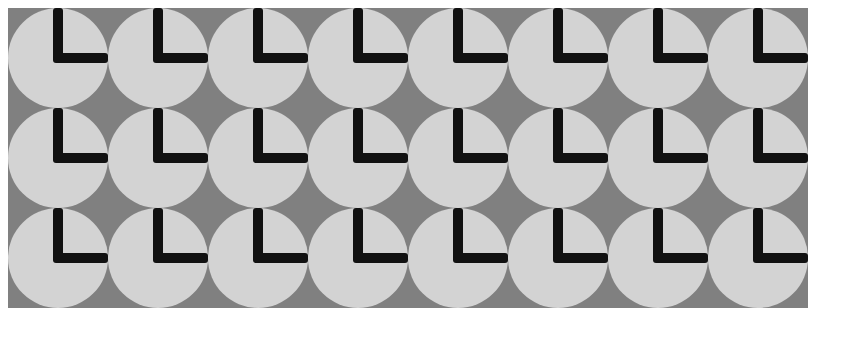
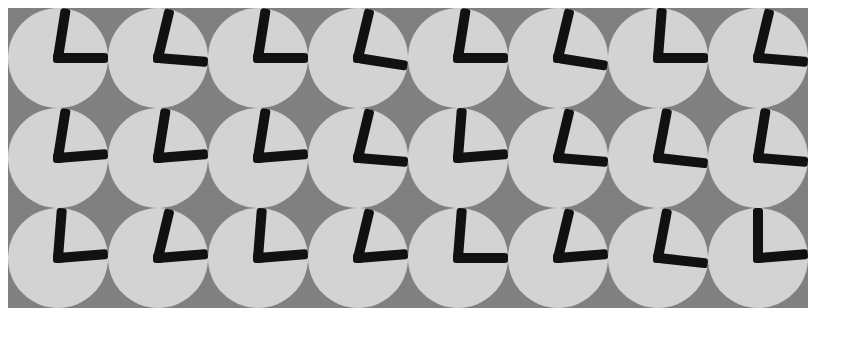
Before and after one commit to MGray24/DigitalAnalogClock, a plain HTML site: page index.html in a window 1280 px wide. Shown: the whole page, without its empty margins (0-863 px from the left). Drawn offline with Linux system fonts and the light colour scheme.

Commit message:
times are formed

```diff
--- a/index.html
+++ b/index.html
@@ -8,134 +8,8 @@
 </head>
 <body>
     <div class="digital_clock">
-        <div class="digital_number">
-            <div class="analog_clock">
-                <div class="analog_center"></div>
-                <div class="hand hour"></div>
-                <div class="hand minute"></div>
-            </div>
-            <div class="analog_clock">
-                <div class="analog_center"></div>
-                <div class="hand hour"></div>
-                <div class="hand minute"></div>
-            </div>
-            <div class="analog_clock">
-                <div class="analog_center"></div>
-                <div class="hand hour"></div>
-                <div class="hand minute"></div>
-            </div>
-            <div class="analog_clock">
-                <div class="analog_center"></div>
-                <div class="hand hour"></div>
-                <div class="hand minute"></div>
-            </div>
-            <div class="analog_clock">
-                <div class="analog_center"></div>
-                <div class="hand hour"></div>
-                <div class="hand minute"></div>
-            </div>
-            <div class="analog_clock">
-                <div class="analog_center"></div>
-                <div class="hand hour"></div>
-                <div class="hand minute"></div>
-            </div>
-        </div>
-        <div class="digital_number">
-            <div class="analog_clock">
-                <div class="analog_center"></div>
-                <div class="hand hour"></div>
-                <div class="hand minute"></div>
-            </div>
-            <div class="analog_clock">
-                <div class="analog_center"></div>
-                <div class="hand hour"></div>
-                <div class="hand minute"></div>
-            </div>
-            <div class="analog_clock">
-                <div class="analog_center"></div>
-                <div class="hand hour"></div>
-                <div class="hand minute"></div>
-            </div>
-            <div class="analog_clock">
-                <div class="analog_center"></div>
-                <div class="hand hour"></div>
-                <div class="hand minute"></div>
-            </div>
-            <div class="analog_clock">
-                <div class="analog_center"></div>
-                <div class="hand hour"></div>
-                <div class="hand minute"></div>
-            </div>
-            <div class="analog_clock">
-                <div class="analog_center"></div>
-                <div class="hand hour"></div>
-                <div class="hand minute"></div>
-            </div>
-        </div>
-        <div class="digital_number">
-            <div class="analog_clock">
-                <div class="analog_center"></div>
-                <div class="hand hour"></div>
-                <div class="hand minute"></div>
-            </div>
-            <div class="analog_clock">
-                <div class="analog_center"></div>
-                <div class="hand hour"></div>
-                <div class="hand minute"></div>
-            </div>
-            <div class="analog_clock">
-                <div class="analog_center"></div>
-                <div class="hand hour"></div>
-                <div class="hand minute"></div>
-            </div>
-            <div class="analog_clock">
-                <div class="analog_center"></div>
-                <div class="hand hour"></div>
-                <div class="hand minute"></div>
-            </div>
-            <div class="analog_clock">
-                <div class="analog_center"></div>
-                <div class="hand hour"></div>
-                <div class="hand minute"></div>
-            </div>
-            <div class="analog_clock">
-                <div class="analog_center"></div>
-                <div class="hand hour"></div>
-                <div class="hand minute"></div>
-            </div>
-        </div>
-        <div class="digital_number">
-            <div class="analog_clock">
-                <div class="analog_center"></div>
-                <div class="hand hour"></div>
-                <div class="hand minute"></div>
-            </div>
-            <div class="analog_clock">
-                <div class="analog_center"></div>
-                <div class="hand hour"></div>
-                <div class="hand minute"></div>
-            </div>
-            <div class="analog_clock">
-                <div class="analog_center"></div>
-                <div class="hand hour"></div>
-                <div class="hand minute"></div>
-            </div>
-            <div class="analog_clock">
-                <div class="analog_center"></div>
-                <div class="hand hour"></div>
-                <div class="hand minute"></div>
-            </div>
-            <div class="analog_clock">
-                <div class="analog_center"></div>
-                <div class="hand hour"></div>
-                <div class="hand minute"></div>
-            </div>
-            <div class="analog_clock">
-                <div class="analog_center"></div>
-                <div class="hand hour"></div>
-                <div class="hand minute"></div>
-            </div>
-        </div>
+        <!--There will be 4 digital numbers placed here, heach with 6 analog clocks
+        Each analog clock has 2 hands and a center piece-->
     </div>
     <script src="script.js"></script>
 </body>
--- a/script.js
+++ b/script.js
@@ -0,0 +1,113 @@
+// Example structure for minute hands (expand as needed)
+const minuteAngleMap = {
+    0: { '0': 90, '1': 215, '2': 90, '3': 90, '4': 180, '5': 90, '6': 90, '7': 90, '8': 90, '9': 90 },
+    1: { '0': 180, '1': 180, '2': 180, '3': 180, '4': 180, '5': 270, '6': 270, '7': 180, '8': 180, '9': 180 },
+    2: { '0': 0, '1': 215, '2': 90, '3': 90, '4': 0, '5': 0, '6': 0, '7': 215, '8': 90, '9': 0 },
+    3: { '0': 0, '1': 0, '2': 0, '3': 0, '4': 0, '5': 180, '6': 180, '7': 180, '8': 180, '9': 180 },
+    4: { '0': 0, '1': 215, '2': 0, '3': 90, '4': 215, '5': 90, '6': 0, '7': 215, '8': 0, '9': 90 },
+    5: { '0': 0, '1': 0, '2': 270, '3': 0, '4': 0, '5': 0, '6': 0, '7': 0, '8': 0, '9': 0 }
+};
+
+// Example structure for hour hands
+const hourAngleMap = {
+    0: { '0': 180, '1': 215, '2': 90, '3': 90, '4': 180, '5': 180, '6': 180, '7': 90, '8': 180, '9': 180 },
+    1: { '0': 270, '1': 180, '2': 270, '3': 270, '4': 180, '5': 270, '6': 270, '7': 270, '8': 270, '9': 270 },
+    2: { '0': 180, '1': 215, '2': 180, '3': 90, '4': 90, '5': 90, '6': 180, '7': 215, '8': 180, '9': 90 },
+    3: { '0': 180, '1': 180, '2': 270, '3': 270, '4': 180, '5': 270, '6': 270, '7': 180, '8': 270, '9': 180 },
+    4: { '0': 90, '1': 215, '2': 90, '3': 90, '4': 215, '5': 90, '6': 90, '7': 215, '8': 90, '9': 90 },
+    5: { '0': 270, '1': 0, '2': 270, '3': 270, '4': 0, '5': 270, '6': 270, '7': 0, '8': 270, '9': 270 }
+};
+
+const digitalClock = document.querySelector('.digital_clock');
+
+for (let i = 0; i < 4; i++) { // 4 digital_number rows
+    const digitalNumber = document.createElement('div');
+    digitalNumber.className = 'digital_number';
+    digitalNumber.id = `digital_number_${i}`
+    for (let j = 0; j < 6; j++) { // 6 analog_clock per row
+        const analogClock = document.createElement('div');
+        analogClock.className = 'analog_clock';
+        analogClock.id = `dig_${i}_analog_clock_${j}`
+
+        const analogCenter = document.createElement('div');
+        analogCenter.className = 'analog_center';
+
+        const handHour = document.createElement('div');
+        handHour.className = 'hand hour';
+
+        const handMinute = document.createElement('div');
+        handMinute.className = 'hand minute';
+
+        analogClock.appendChild(analogCenter);
+        analogClock.appendChild(handHour);
+        analogClock.appendChild(handMinute);
+
+        digitalNumber.appendChild(analogClock);
+    }
+    digitalClock.appendChild(digitalNumber);
+}
+
+const handStates = [];
+
+const clocks = document.querySelectorAll('.analog_clock');
+clocks.forEach(clock => {
+    const hourHand = clock.querySelector('.hand.hour');
+    const minuteHand = clock.querySelector('.hand.minute');
+
+    handStates.push({
+        element: hourHand,
+        prevAngle: 0,
+        nextAngle: 0
+    });
+    handStates.push({
+        element: minuteHand,
+        prevAngle: 0,
+        nextAngle: 90
+    });
+});
+
+function getNextAngle(hand, timeDigits) {
+    const parentId = hand.element.parentElement.id;
+    const digitidx = parseInt(parentId.charAt(4));
+    const clockidx = parseInt(parentId.charAt(parentId.length - 1));
+    const digittomake = timeDigits[digitidx]
+    if (hand.element.classList.contains('minute')) {
+        console.log(clockidx, digittomake)
+        return minuteAngleMap[clockidx][digittomake];
+    } else if (hand.element.classList.contains('hour')) {
+        return hourAngleMap[clockidx][digittomake];
+    }
+
+    return 0;
+}
+
+function updateHandsAndTime() {
+    const now = new Date();
+    const secondsPast = now.getSeconds();
+
+    if (now.getMinutes() !== currentMinute) {
+        currentMinute = now.getMinutes();
+        // When the minute changes, set prevAngle to nextAngle and update nextAngle as needed
+        handStates.forEach(hand => {
+            hand.prevAngle = hand.nextAngle;
+
+            const hours = now.getHours().toString().padStart(2, '0');
+            const minutes = now.getMinutes().toString().padStart(2, '0');
+            const timeDigits = hours + minutes; // e.g. "1235"
+
+            hand.nextAngle = getNextAngle(hand, timeDigits);
+        });
+        console.log("Minute changed:", currentMinute);
+    }
+
+    // Calculate the current angle for each hand based on secondsPast
+    handStates.forEach(hand => {
+        const angle = hand.prevAngle + (hand.nextAngle - hand.prevAngle) * (secondsPast / 60);
+        hand.element.style.transform = `rotate(${angle}deg)`;
+    });
+}
+
+
+let currentMinute = new Date().getMinutes();
+
+setInterval(updateHandsAndTime, 100);
--- a/style.css
+++ b/style.css
@@ -45,6 +45,6 @@
     bottom:50%;
     width: 10px; height: 10px;
     translate: -50% 50%;
-    border-radius: 50%;
+    border-radius: 100%;
     background:#111; border-radius:3px;
 }
```
